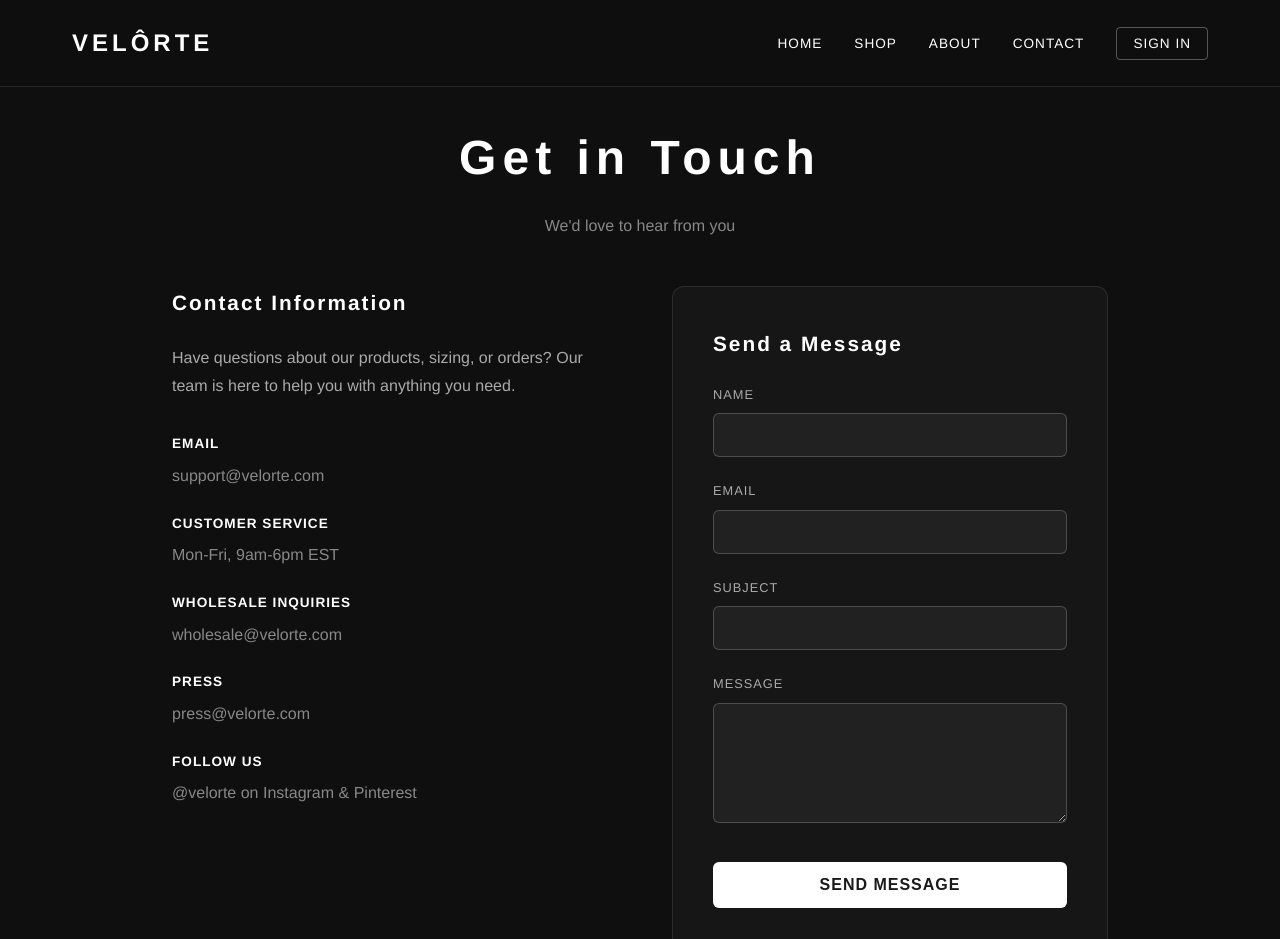
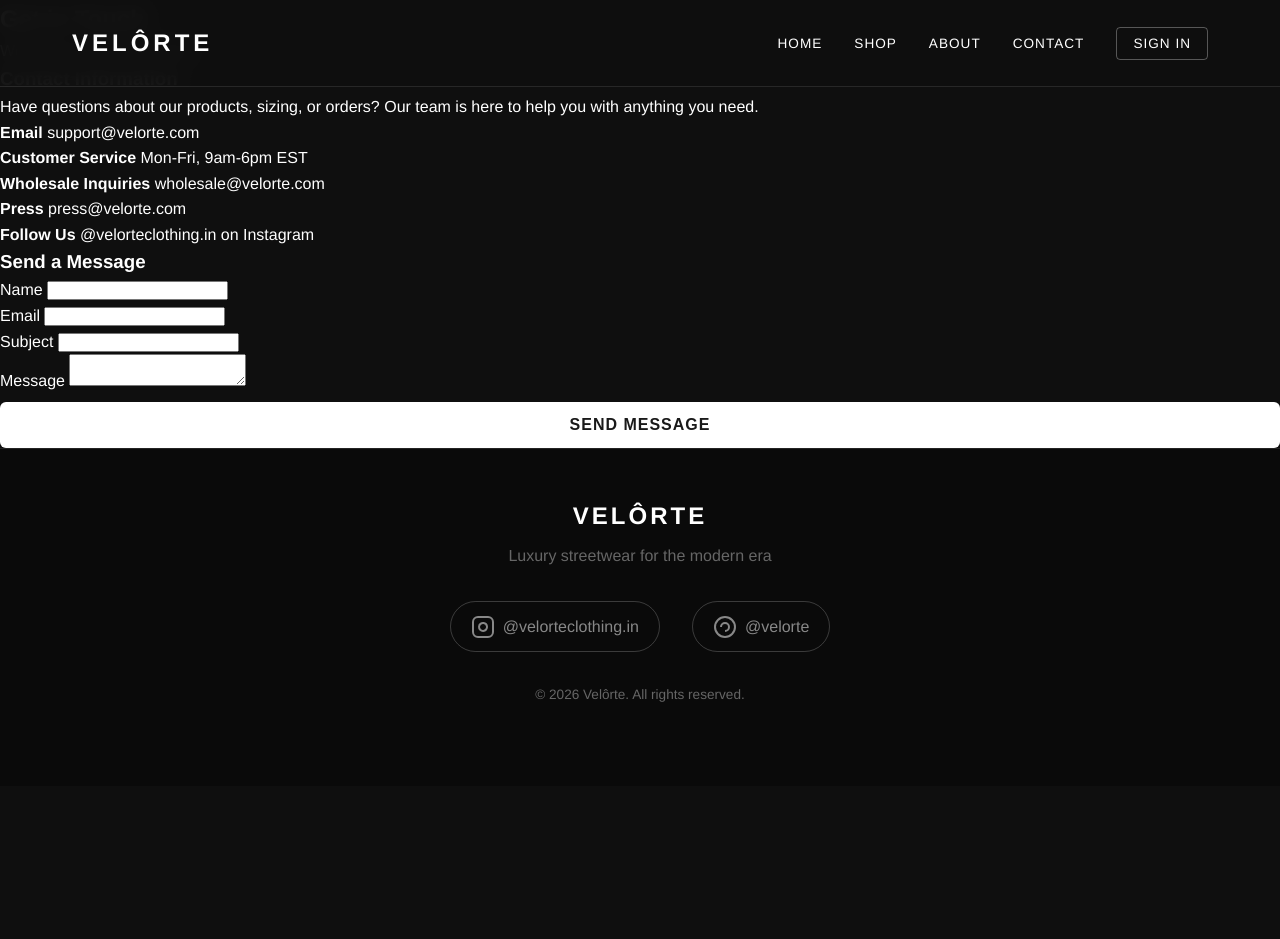
Before and after one commit to Velorte/velorte, a plain HTML site: page contact.html in a window 1280 px wide. Shown: the top 939 px of the page. After the commit the page ends 800 px from the top, so only its background shows below. Drawn offline with Linux system fonts and the light colour scheme.

Commit message:
Update contact.html

```diff
--- a/contact.html
+++ b/contact.html
@@ -5,115 +5,6 @@
   <title>Contact | VELÔRTE</title>
   <meta name="viewport" content="width=device-width, initial-scale=1.0">
   <link rel="stylesheet" href="style.css">
-  <style>
-    .contact-hero {
-      padding-top: 120px;
-      text-align: center;
-      padding-bottom: 3rem;
-    }
-
-    .contact-hero h2 {
-      font-size: 3rem;
-      letter-spacing: 6px;
-      margin-bottom: 1rem;
-    }
-
-    .contact-hero p {
-      color: #888;
-    }
-
-    .contact-container {
-      max-width: 1000px;
-      margin: 0 auto;
-      padding: 0 2rem 4rem;
-      display: grid;
-      grid-template-columns: 1fr 1fr;
-      gap: 4rem;
-    }
-
-    .contact-info h3 {
-      font-size: 1.3rem;
-      margin-bottom: 1.5rem;
-      letter-spacing: 2px;
-    }
-
-    .contact-info p {
-      color: #aaa;
-      margin-bottom: 2rem;
-      line-height: 1.8;
-    }
-
-    .contact-detail {
-      margin-bottom: 1.5rem;
-    }
-
-    .contact-detail strong {
-      display: block;
-      color: #fff;
-      margin-bottom: 0.5rem;
-      text-transform: uppercase;
-      font-size: 0.85rem;
-      letter-spacing: 1px;
-    }
-
-    .contact-detail span {
-      color: #888;
-    }
-
-    .contact-form {
-      background: rgba(255, 255, 255, 0.03);
-      padding: 2.5rem;
-      border-radius: 12px;
-      border: 1px solid rgba(255, 255, 255, 0.1);
-    }
-
-    .contact-form h3 {
-      margin-bottom: 1.5rem;
-      font-size: 1.3rem;
-      letter-spacing: 2px;
-    }
-
-    .form-group {
-      margin-bottom: 1.5rem;
-    }
-
-    .form-group label {
-      display: block;
-      margin-bottom: 0.5rem;
-      color: #aaa;
-      text-transform: uppercase;
-      font-size: 0.8rem;
-      letter-spacing: 1px;
-    }
-
-    .form-group input,
-    .form-group textarea {
-      width: 100%;
-      padding: 12px 16px;
-      background: rgba(255, 255, 255, 0.05);
-      border: 1px solid rgba(255, 255, 255, 0.2);
-      border-radius: 6px;
-      color: #fff;
-      font-size: 1rem;
-    }
-
-    .form-group input:focus,
-    .form-group textarea:focus {
-      outline: none;
-      border-color: #fff;
-    }
-
-    .form-group textarea {
-      min-height: 120px;
-      resize: vertical;
-    }
-
-    @media (max-width: 768px) {
-      .contact-container {
-        grid-template-columns: 1fr;
-      }
-    }
-  </style>
 </head>
 <body>
 
@@ -176,7 +67,7 @@
 
       <div class="contact-detail">
         <strong>Follow Us</strong>
-        <span>@velorte on Instagram & Pinterest</span>
+        <span>@velorteclothing.in on Instagram</span>
       </div>
     </div>
 
@@ -209,14 +100,14 @@
       <h3>VELÔRTE</h3>
       <p>Luxury streetwear for the modern era</p>
       <div class="social-links">
-        <a href="https://instagram.com/velorte" target="_blank" class="social-link">
+        <a href="https://www.instagram.com/velorteclothing.in?igsh=MXNtbHY0OXU2MHV0OQ==" target="_blank" class="social-link">
           <svg width="24" height="24" viewBox="0 0 24 24" fill="none" stroke="currentColor" stroke-width="2">
             <rect x="2" y="2" width="20" height="20" rx="5" ry="5"></rect>
             <path d="M16 11.37A4 4 0 1 1 12.63 8 4 4 0 0 1 16 11.37z"></path>
           </svg>
-          <span>@velorte</span>
+          <span>@velorteclothing.in</span>
         </a>
-        <a href="https://pinterest.com/velorte" target="_blank" class="social-link">
+        <a href="https://pin.it/4Om5RYKiP" target="_blank" class="social-link">
           <svg width="24" height="24" viewBox="0 0 24 24" fill="none" stroke="currentColor" stroke-width="2">
             <circle cx="12" cy="12" r="10"></circle>
             <path d="M8 12c0-2.2 1.8-4 4-4s4 1.8 4 4-1.8 4-4 4"></path>
@@ -224,7 +115,7 @@
           <span>@velorte</span>
         </a>
       </div>
-      <p class="copyright">&copy; 2024 Velôrte. All rights reserved.</p>
+      <p class="copyright">&copy; 2026 Velôrte. All rights reserved.</p>
     </div>
   </footer>
 
```
